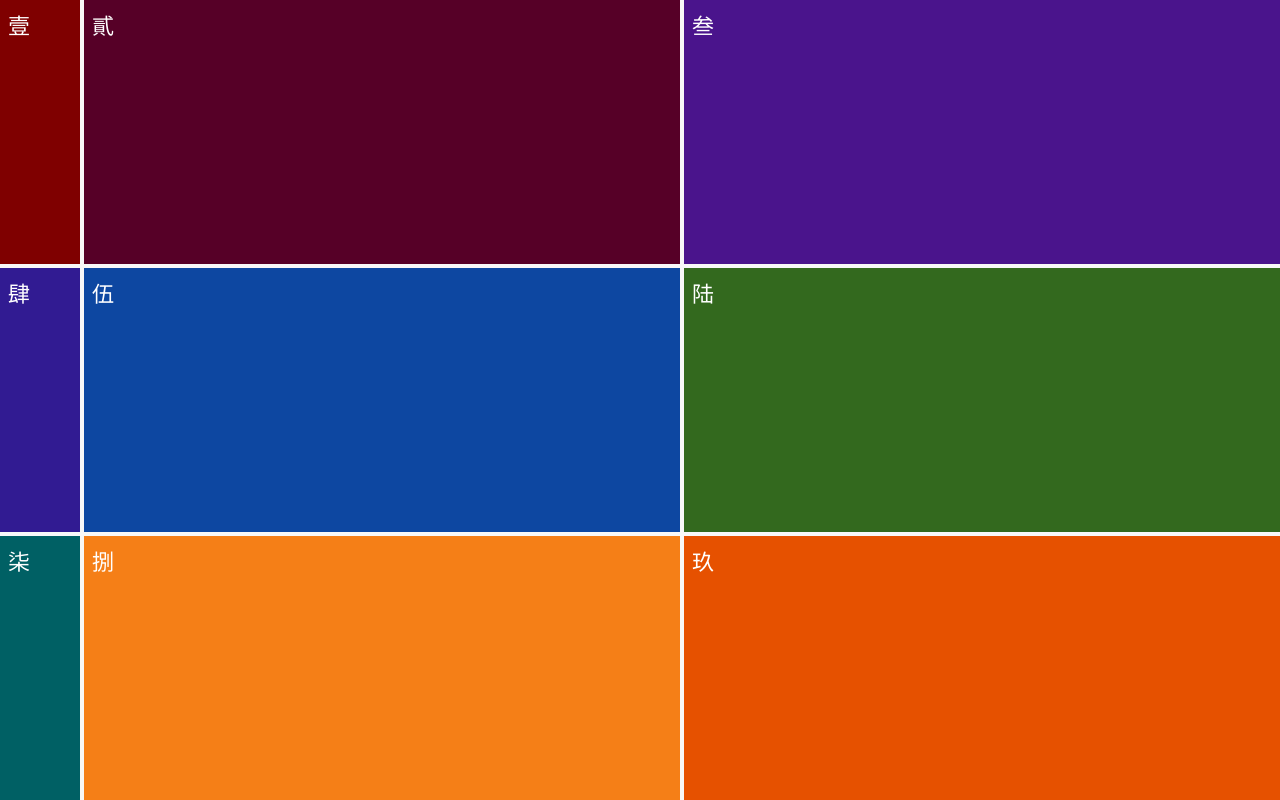
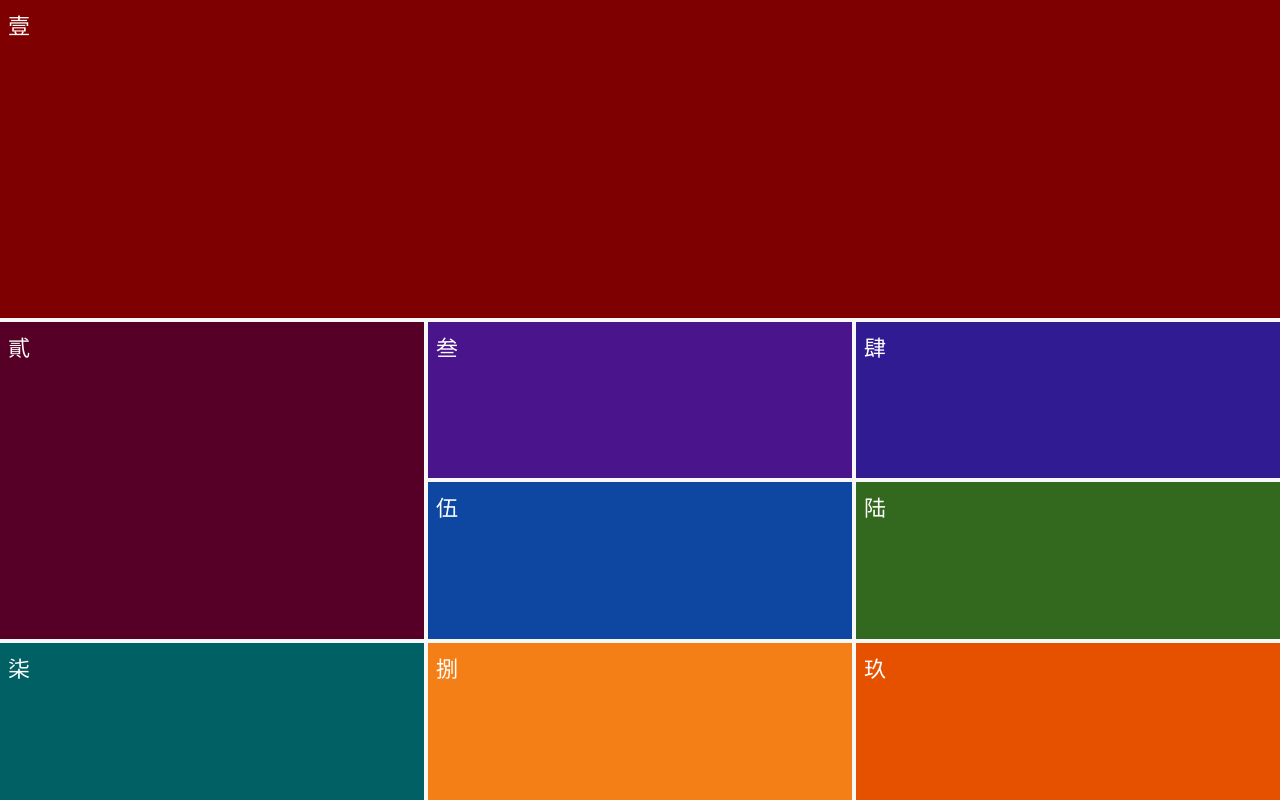
Before and after one commit to ninghao/ninghao-web, a website: page index.html in a window 1280 px wide. Drawn offline with Linux system fonts and the light colour scheme.

Commit message:
设置网格项目的位置

```diff
--- a/styles/grid.css
+++ b/styles/grid.css
@@ -3,12 +3,21 @@
   height: 100vh;
   grid-auto-rows: 1fr;
 
-  /* grid-template-columns: 1fr 1fr 1fr 1fr 1fr 1fr 1fr 1fr 1fr; */
-  /* grid-template-columns: repeat(9, 1fr); */
-  /* grid-template-columns: repeat(2, 1fr 2fr); */
-  grid-template-columns: 80px repeat(2, 1fr);
+  grid-template-columns: repeat(3, 1fr);
 
   /* 间隔 */
   column-gap: 4px;
   row-gap: 4px;
 }
+
+.item__1 {
+  grid-column-start: 1;
+  grid-column-end: 4;
+  grid-row-start: 1;
+  grid-row-end: 3;
+}
+
+.item__2 {
+  grid-row-start: 3;
+  grid-row-end: 5;
+}
```
